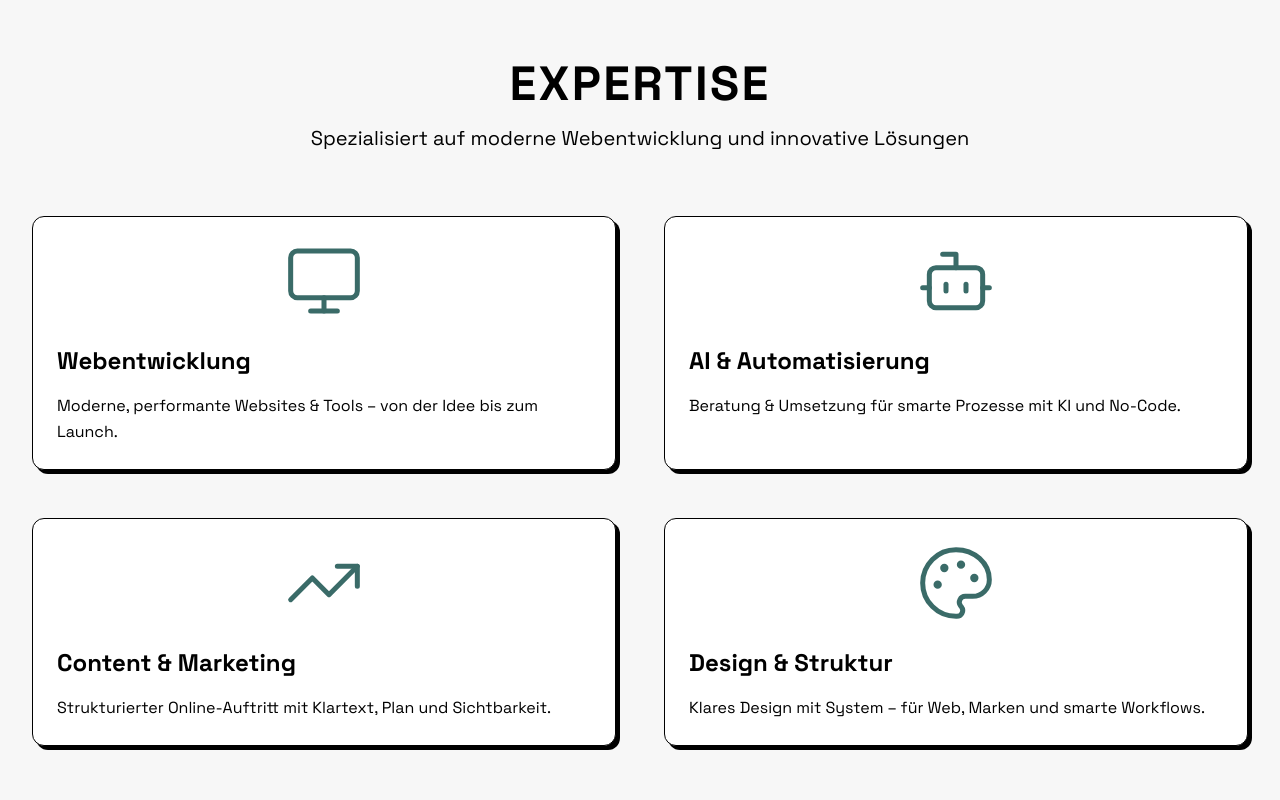
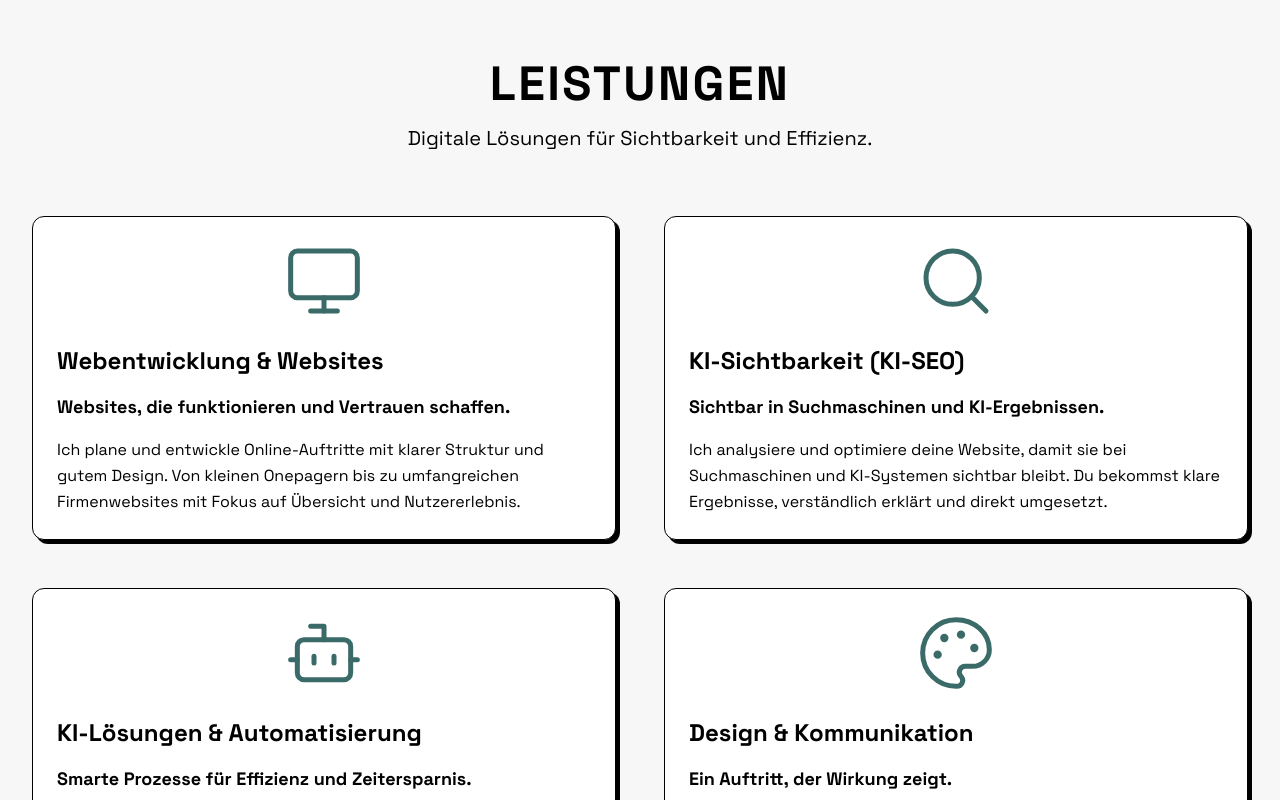
Before and after one commit to TheRealAniko/portfolio, a React (Vite) app: page / in a window 1280 px wide. Shown: the part 820-1620 px from the top of the page. Built offline with nearby package versions, Linux system fonts and the light colour scheme.

Commit message:
Update Leistungen section with new content and improved structure

```diff
--- a/src/App.tsx
+++ b/src/App.tsx
@@ -1,9 +1,9 @@
 import Layout from './components/layout/Layout';
 import Hero from './components/sections/Hero';
-import Expertise from './components/sections/Expertise';
+import Leistungen from './components/sections/Leistungen';
 import Work from './components/sections/Work';
 import LetsTalk from './components/sections/LetsTalk';
-import { expertiseData } from './data/expertise';
+import { leistungenData } from './data/leistungen';
 import { workData } from './data/work';
 import { useScrollTo } from './hooks/useScrollTo';
 
@@ -11,7 +11,7 @@ function App() {
   const scrollTo = useScrollTo();
 
   const handleHeroCtaClick = () => {
-    scrollTo('work');
+    scrollTo('leistungen');
   };
 
   return (
@@ -21,14 +21,14 @@ function App() {
         <Hero
           subtitle="Sichtbar werden. Zeit sparen. Wachsen."
           title={<>Ich entwickle <span className="underlined ">Websites</span> und <span className="underlined">Automatisierungen</span> für Sichtbarkeit und Effizienz. Klar im Design.</>}
-          ctaText="Projekte ansehen"
+          ctaText="Leistungen ansehen"
           onCtaClick={handleHeroCtaClick}
         />
       </section>
 
-      {/* Expertise Section */}
-      <section id="expertise">
-        <Expertise expertiseItems={expertiseData} />
+      {/* Leistungen Section */}
+      <section id="leistungen">
+        <Leistungen leistungenItems={leistungenData} />
       </section>
 
       {/* Work Section */}
--- a/src/components/sections/Expertise.tsx
+++ b/src/components/sections/Leistungen.tsx
@@ -1,40 +1,46 @@
 import React from 'react';
 import Card from '../ui/Card';
 
-interface ExpertiseItem {
+interface LeistungenItem {
   id: number;
   title: string;
+  subtitle?: string;
   description: string;
   icon: React.ComponentType<{ className?: string }>;
 }
 
-interface ExpertiseProps {
-  expertiseItems: ExpertiseItem[];
+interface LeistungenProps {
+  leistungenItems: LeistungenItem[];
 }
 
-const Expertise: React.FC<ExpertiseProps> = ({ expertiseItems }) => {
+const Leistungen: React.FC<LeistungenProps> = ({ leistungenItems }) => {
   return (
     <section className="py-20 ">
       <div className="max-w-7xl mx-auto px-4 sm:px-6 lg:px-8">
         <div className="text-center mb-16">
           <h2 className="text-3xl sm:text-4xl md:text-5xl font-bold mb-4 uppercase tracking-wider">
-            Expertise
+            Leistungen
           </h2>
           <p className="text-lg sm:text-xl  max-w-3xl mx-auto">
-            Spezialisiert auf moderne Webentwicklung und innovative Lösungen
+          Digitale Lösungen für Sichtbarkeit und Effizienz.
           </p>
         </div>
 
         <div className="grid grid-cols-1 md:grid-cols-2 gap-8 lg:gap-12">
-          {expertiseItems.map((item) => (
+          {leistungenItems.map((item) => (
             <Card key={item.id} >
               <div className="">
                 <div className={`mb-6 flex justify-center`}>
                   <item.icon className={`w-16 h-16 sm:w-20 sm:h-20 text-[var(--color-primary)] stroke-[1.5px]`} />
                 </div>
-                <h3 className="text-xl sm:text-2xl font-bold mb-4">
+                <h3 className="text-xl sm:text-2xl font-bold mb-2">
                   {item.title}
                 </h3>
+                {item.subtitle && (
+                  <p className="text-lg font-bold  my-4">
+                    {item.subtitle}
+                  </p>
+                )}
                 <p className=" leading-relaxed">
                   {item.description}
                 </p>
@@ -47,4 +53,4 @@ const Expertise: React.FC<ExpertiseProps> = ({ expertiseItems }) => {
   );
 };
 
-export default Expertise;
+export default Leistungen;
--- a/src/data/expertise.ts
+++ /dev/null
@@ -1,35 +0,0 @@
-import { Monitor, Bot, TrendingUp, Palette } from "lucide-react";
-
-export interface ExpertiseItem {
-  id: number;
-  title: string;
-  description: string;
-  icon: React.ComponentType<{ className?: string }>;
-}
-
-export const expertiseData: ExpertiseItem[] = [
-  {
-    id: 1,
-    title: "Webentwicklung",
-    description: "Moderne, performante Websites & Tools – von der Idee bis zum Launch.",
-    icon: Monitor,
-  },
-  {
-    id: 2,
-    title: "AI & Automatisierung",
-    description: "Beratung & Umsetzung für smarte Prozesse mit KI und No-Code.",
-    icon: Bot,
-  },
-  {
-    id: 3,
-    title: "Content & Marketing",
-    description: "Strukturierter Online-Auftritt mit Klartext, Plan und Sichtbarkeit.",
-    icon: TrendingUp,
-  },
-  {
-    id: 4,
-    title: "Design & Struktur",
-    description: "Klares Design mit System – für Web, Marken und smarte Workflows.",
-    icon: Palette,
-  }
-];
--- /dev/null
+++ b/src/data/leistungen.ts
@@ -0,0 +1,40 @@
+import { Monitor, Bot, Palette, Search } from "lucide-react";
+
+export interface LeistungenItem {
+  id: number;
+  title: string;
+  subtitle?: string;
+  description: string;
+  icon: React.ComponentType<{ className?: string }>;
+}
+
+export const leistungenData: LeistungenItem[] = [
+  {
+    id: 1,
+    title: "Webentwicklung & Websites",
+    subtitle: "Websites, die funktionieren und Vertrauen schaffen.",
+    description: "Ich plane und entwickle Online-Auftritte mit klarer Struktur und gutem Design. Von kleinen Onepagern bis zu umfangreichen Firmenwebsites mit Fokus auf Übersicht und Nutzererlebnis.",
+    icon: Monitor,
+  },
+  {
+    id: 2,
+    title: "KI-Sichtbarkeit (KI-SEO)",
+    subtitle: "Sichtbar in Suchmaschinen und KI-Ergebnissen.",
+    description: "Ich analysiere und optimiere deine Website, damit sie bei Suchmaschinen und KI-Systemen sichtbar bleibt. Du bekommst klare Ergebnisse, verständlich erklärt und direkt umgesetzt.",
+    icon: Search,
+  },
+  {
+    id: 3,
+    title: "KI-Lösungen & Automatisierung",
+    subtitle: "Smarte Prozesse für Effizienz und Zeitersparnis.",
+    description: "Ich entwickle automatisierte Prozesse, die Kommunikation und Organisation vereinfachen. Von Formularen und Chatbots bis zu individuellen Workflows mit KI.",
+    icon: Bot,
+  },
+  {
+    id: 4,
+    title: "Design & Kommunikation",
+    subtitle: "Ein Auftritt, der Wirkung zeigt.",
+    description: "Ich verbinde Gestaltung, Struktur und Marketing-Kommunikation zu einem stimmigen Gesamtbild. So wird deine Marke online sichtbar, verständlich und wiedererkennbar.",
+    icon: Palette,
+  }
+];
--- a/src/utils/constants.ts
+++ b/src/utils/constants.ts
@@ -1,6 +1,6 @@
 // Navigation
 export const NAV_ITEMS = [
-  { id: 'expertise', label: 'Expertise', href: '#expertise' },
+  { id: 'leistungen', label: 'Leistungen', href: '#leistungen' },
   { id: 'work', label: 'Work', href: '#work' },
   { id: 'lets-talk', label: "Let's Talk", href: '#lets-talk' },
 ];
```
